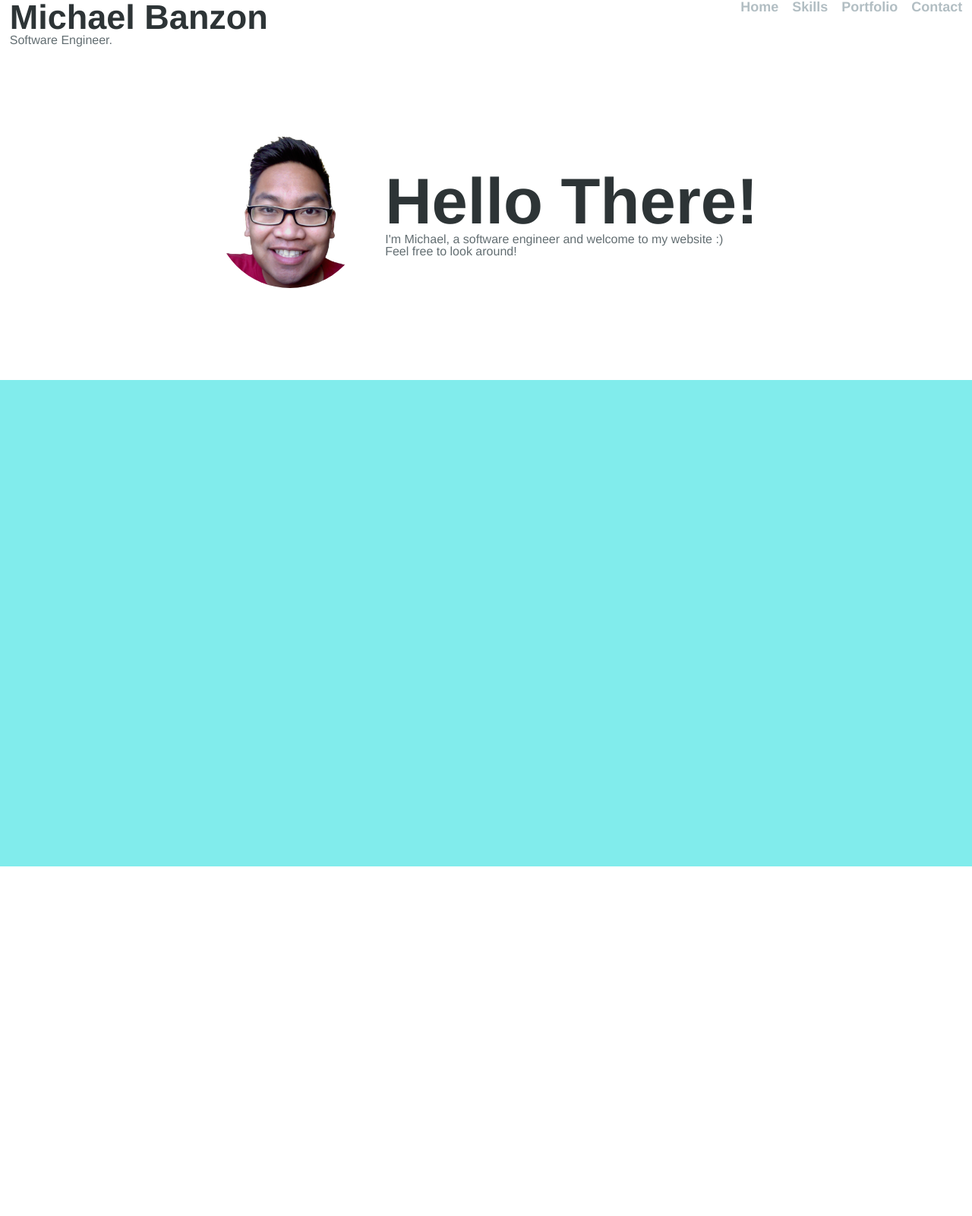
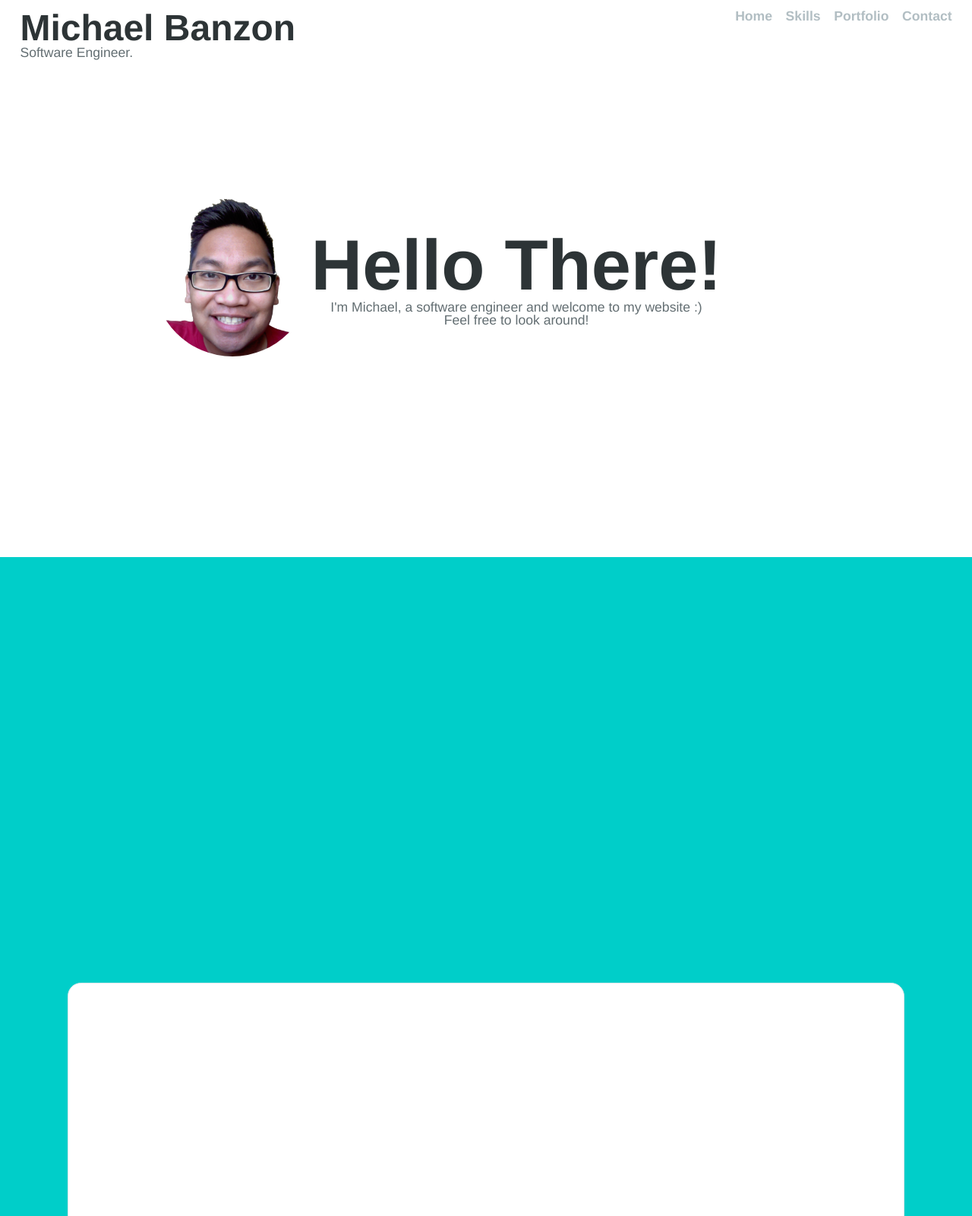
Before and after one commit to mrnbanzon/portfolio, a website: page src/index.html in a window 1280 px wide. Shown: the top 1600 px of the page at 76% size. Drawn offline with Linux system fonts and the light colour scheme.

Commit message:
Updated style of entire page.

```diff
--- a/src/index.html
+++ b/src/index.html
@@ -34,8 +34,14 @@
       </div>
     </div>
   </div>
-  <div id="skills"></div>
-  <div id="portfolio"></div>
+  <div id="skills">
+    <div class="skills__overview"></div>
+    <div class="skills__list"></div>
+  </div>
+  <div id="portfolio">
+    <h2>Recent Work</h2>
+    <div class="works-container"></div>
+  </div>
   <footer id="contact"></footer>
 </body>
 
--- a/src/styles/main.css
+++ b/src/styles/main.css
@@ -1,21 +1,18 @@
+html {
+  min-width: 375px;
+}
+
 body {
+  padding-top: 1%;
   overflow: scroll;
-  width: 100%;
-  min-width: 370px;
-  font-size: 100%;
+  font-size: 1.1rem;
   font-family: 'Helvetica';
   color: #636e72;
 }
 
-body > div {
-  height: 80vh;
-  margin: 0 1%;
-}
-
 header {
   position: absolute;
-  right: 1%;
-  top: 0;
+  right: 1.5em;
   font-weight: bold;
   color: #b2bec3;
 }
@@ -23,51 +20,93 @@ header {
 nav ul {
   display: flex;
   justify-content: space-between;
-  font-size: 18px;
+  font-size: 1.1rem;
 }
 
 nav ul li {
-  margin-left: 1em;
+  margin-left: 1.1rem;
+}
+
+h1, h2 {
+  font-weight: bold;
+  color: #2d3436;
 }
 
 h1 {
-  font-size: 45px;
-  font-weight: bold;
-  color: #2d3436;
+  font-size: 3rem;
+}
+
+h2 {
+  font-size: 2rem;
 }
 
 a {
   color: inherit;
 }
 
+footer {
+  height: 20vh;
+  background-color: #00cec9;
+}
+
+.name {
+  margin: 0 1.5em;
+}
+
 .welcome {
+  width: 90vw;
+  height: 80%;
+  margin: auto 0;
   display: flex;
   align-items: center;
   justify-content: center;
-  flex: 1;
-}
-
-.welcome > div {
-  margin: 1vw;
+  text-align: center;
 }
 
 .welcome h1 {
-  font-size: 85px;
+  font-size: 5.85rem;
 }
 
 .welcome__img img {
-  width: 200px;
+  width: 13rem;
   border-radius: 50%;
 }
 
+.skills__overview {
+  height: 110vh;
+  background-color: #00cec9;
+}
+
+.skills__list {
+  position: relative;
+  top: -40vh;
+  height: 100vh;
+  width: 86vw;
+  margin: auto;
+  border: 1px solid #dfe6e9;
+  background-color: #ffffff;
+  border-radius: 1em;
+}
+
+.works-container {
+  height: 80%;
+  width: 80vw;
+  border: 1px dotted;
+}
+
 #home {
-  height: 500px;
-  display: flex;
-  flex-direction: column;
-  justify-content: space-between;
+  height: 90vh;
 }
 
 #skills {
-  margin: 0 0;
-  background-color: #81ecec;
+  height: 170vh;
+  margin: 0;
 }
+
+#portfolio {
+  height: 80vh;
+  padding-top: 2em;
+  display: flex;
+  flex-direction: column;
+  align-items: center;
+}
```
